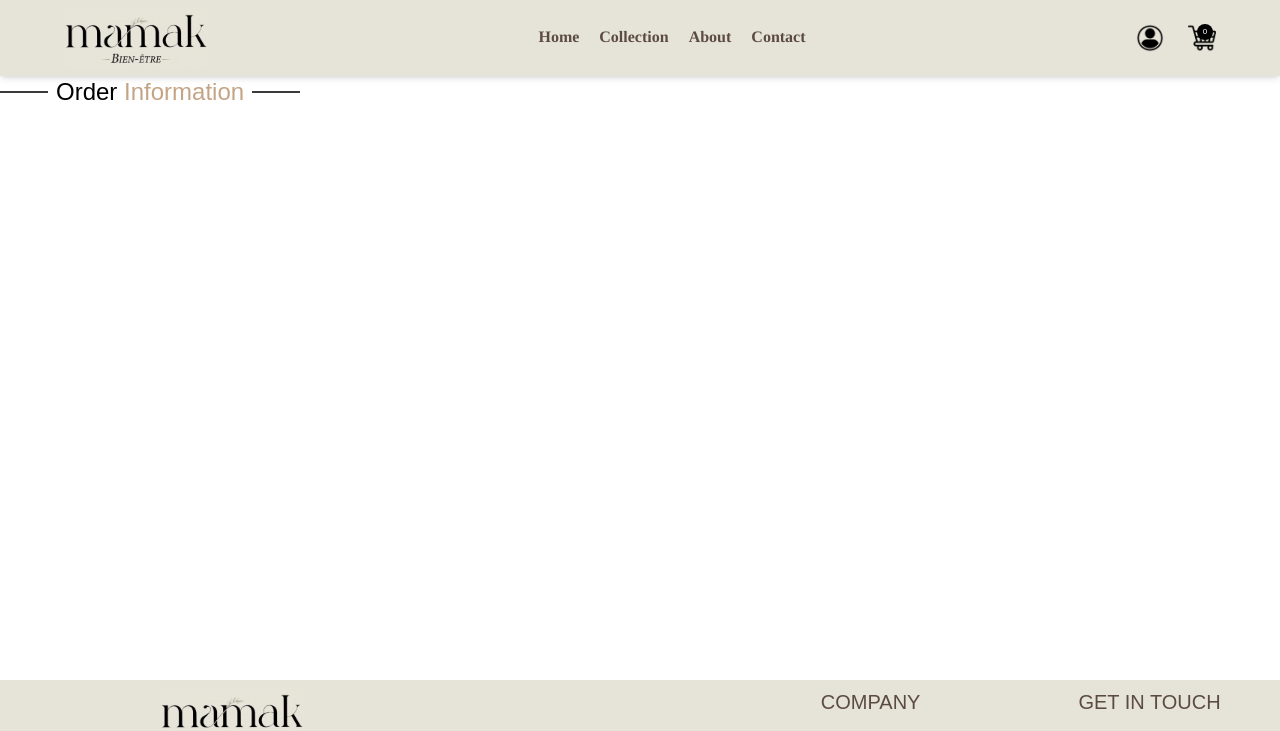
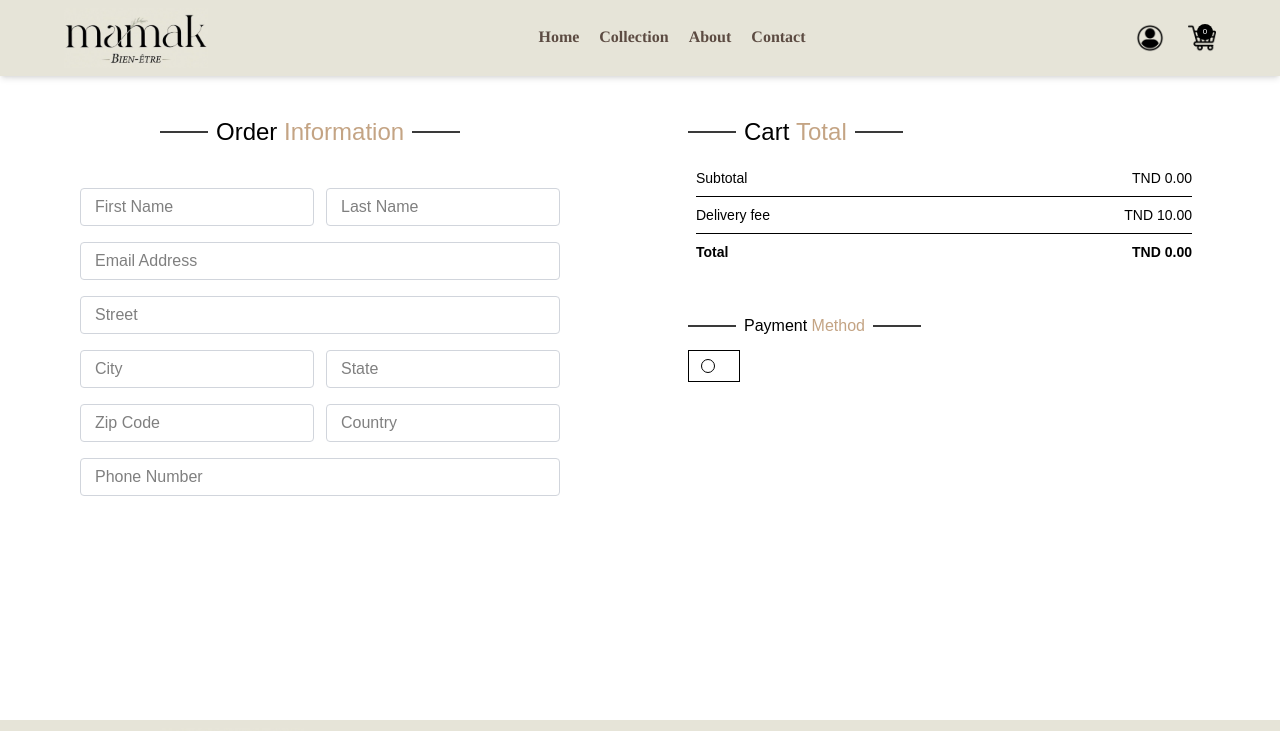
Before and after one commit to ChamseddineChenn/Mamak-Bien-Etre-MERN-Stack-Website, a React (Vite) app in the folder frontend/: page /place-order in a window 1280 px wide. Shown: the top 731 px of the page. Built offline with nearby package versions, Linux system fonts and the light colour scheme; a web font is replaced by a local one.

Commit message:
working on place order page, almost done with it, or at least the design

```diff
--- a/frontend/src/pages/PlaceOrder.jsx
+++ b/frontend/src/pages/PlaceOrder.jsx
@@ -1,13 +1,81 @@
+import CartTotal from '../components/CartTotal';
 import Title from '../components/Title';
 import React from 'react';
 
 const PlaceOrder = () => {
   return (
-    <div className="flex flex-col sm:flex-row  justify-between gap-4 pt-5 sm:pt-14 min-h-[80vh] border-t">
+    <div className="flex flex-col sm:flex-row justify-between gap-4 m-10 pt-5 px-10 sm:pt-14 min-h-[80vh] border-t">
       {/* ------- Left Side -------- */}
       <div className="flex flex-col gap-4 w-full sm:max-w-[480px]">
-        <div className=" text-xl sm:text-2xl my-3">
+        <div className=" text-xl sm:text-2xl my-3 px-20">
           <Title primaryText={'Order'} secondaryText={'Information'} />
+        </div>
+        <div className="flex gap-3">
+          <input
+            className="border border-gray-300 rounded py-1.5 px-3.5 w-full"
+            type="text"
+            placeholder="First Name"
+          />
+          <input
+            className="border border-gray-300 rounded py-1.5 px-3.5 w-full"
+            type="text"
+            placeholder="Last Name"
+          />
+        </div>
+        <input
+          className="border border-gray-300 rounded py-1.5 px-3.5 w-full"
+          type="email"
+          placeholder="Email Address"
+        />
+        <input
+          className="border border-gray-300 rounded py-1.5 px-3.5 w-full"
+          type="text"
+          placeholder="Street"
+        />
+        <div className="flex gap-3">
+          <input
+            className="border border-gray-300 rounded py-1.5 px-3.5 w-full"
+            type="text"
+            placeholder="City"
+          />
+          <input
+            className="border border-gray-300 rounded py-1.5 px-3.5 w-full"
+            type="text"
+            placeholder="State"
+          />
+        </div>
+        <div className="flex gap-3">
+          <input
+            className="border border-gray-300 rounded py-1.5 px-3.5 w-full"
+            type="number"
+            placeholder="Zip Code"
+          />
+          <input
+            className="border border-gray-300 rounded py-1.5 px-3.5 w-full"
+            type="text"
+            placeholder="Country"
+          />
+        </div>
+        <input
+          className="border border-gray-300 rounded py-1.5 px-3.5 w-full"
+          type="number"
+          placeholder="Phone Number"
+        />
+      </div>
+      {/* ------- Right Side ------- */}
+      <div className="my-3">
+        <div className="w-[40vw] min-w-80">
+          <CartTotal />
+        </div>
+        {/* payment method selection section */}
+        <div className="mt-12 ">
+          <Title primaryText={'Payment'} secondaryText={'Method'} />
+        </div>
+        <div className="flex gap-3 flex-col lg:flex-row">
+          <div className="flex items-center gap-3 border p-2 px-3 cursor-pointer">
+            <p className={`min-w-3.5 h-3.5 border rounded-full `}></p>
+            <img src="" alt="" />
+          </div>
         </div>
       </div>
     </div>
```
